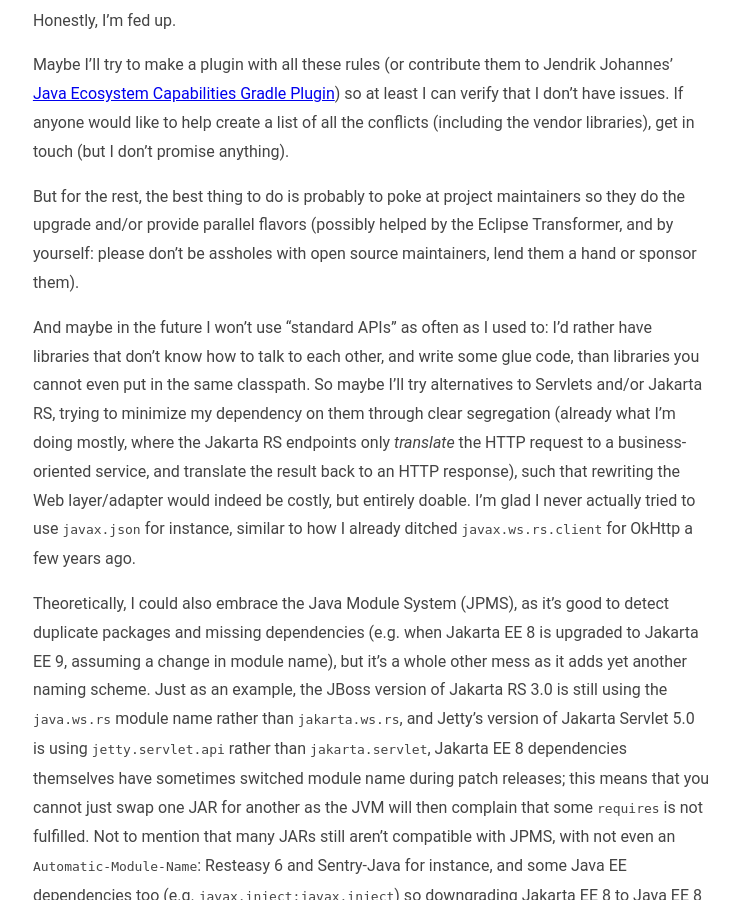
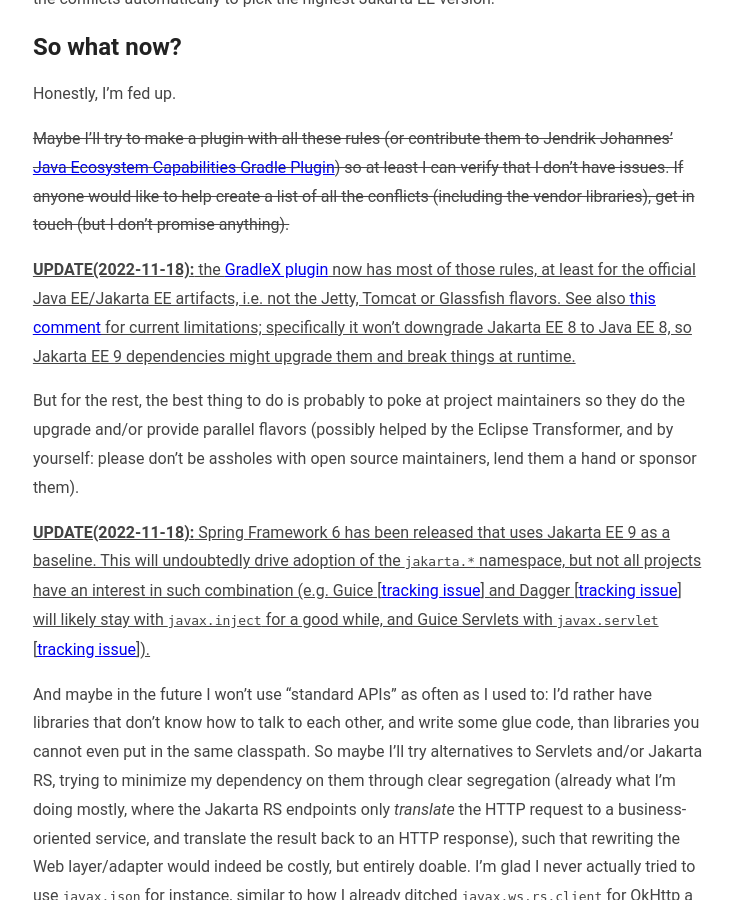
Before and after one commit to tbroyer/blog.ltgt.net, a Jekyll site: the page built from _posts/2022-04-22-javax-jakarta-mess-even-worse.md, in a window 1280 px wide and 900 px high, scrolled down 4450 px. Shown: the whole window, without its empty margins (269-1008 px from the left). Built offline with Jekyll 4.4.1, drawn with Linux system fonts in a browser that asks for light colours; Markdown is read by kramdown in place of the engine named in the settings; some of the changed text lies outside the part shown.

Commit message:
Link to java-ecosystem-capabilities plugin and add note about Spring 6

```diff
--- a/_posts/2022-04-22-javax-jakarta-mess-even-worse.md
+++ b/_posts/2022-04-22-javax-jakarta-mess-even-worse.md
@@ -5,6 +5,8 @@ discuss_url: https://dev.to/tbroyer/the-javax-to-jakarta-mess-its-even-worse-tha
 ---
 
 In the [previous post]({% post_url 2022-04-18-javax-jakarta-mess-and-gradle-solution %} "The Javax → Jakarta mess, and a Gradle solution"), I described how the Javax to Jakarta migration was a mess, but doing more research on the subject I discovered that it's actually way worse than that.
+
+<ins datetime="2022-11-18">**EDIT(2022-11-18):** There's a new/updated Gradle plugin to help us, and Spring 6 uses Jakarta EE 9 as a baseline. Continue reading for details.</ins>
 
 ## Wait, how could it be worse‽
 
@@ -60,9 +62,13 @@ Note that this rewriting wouldn't magically solve all your problems: you'd still
 
 Honestly, I'm fed up.
 
-Maybe I'll try to make a plugin with all these rules (or contribute them to Jendrik Johannes' [Java Ecosystem Capabilities Gradle Plugin](https://github.com/jjohannes/java-ecosystem-capabilities)) so at least I can verify that I don't have issues. If anyone would like to help create a list of all the conflicts (including the vendor libraries), get in touch (but I don't promise anything).
+<del datetime="2022-11-18">Maybe I'll try to make a plugin with all these rules (or contribute them to Jendrik Johannes' [Java Ecosystem Capabilities Gradle Plugin](https://github.com/jjohannes/java-ecosystem-capabilities)) so at least I can verify that I don't have issues. If anyone would like to help create a list of all the conflicts (including the vendor libraries), get in touch (but I don't promise anything).</del>
+
+<ins datetime="2022-11-18">**UPDATE(2022-11-18):** the [GradleX plugin](https://github.com/gradlex-org/java-ecosystem-capabilities) now has most of those rules, at least for the official Java EE/Jakarta EE artifacts, i.e. not the Jetty, Tomcat or Glassfish flavors. See also [this comment](https://github.com/gradlex-org/java-ecosystem-capabilities/issues/6#issuecomment-1311312175) for current limitations; specifically it won't downgrade Jakarta EE 8 to Java EE 8, so Jakarta EE 9 dependencies might upgrade them and break things at runtime.</ins>
 
 But for the rest, the best thing to do is probably to poke at project maintainers so they do the upgrade and/or provide parallel flavors (possibly helped by the Eclipse Transformer, and by yourself: please don't be assholes with open source maintainers, lend them a hand or sponsor them).
+
+<ins datetime="2022-11-18">**UPDATE(2022-11-18):** Spring Framework 6 has been released that uses Jakarta EE 9 as a baseline. This will undoubtedly drive adoption of the `jakarta.*` namespace, but not all projects have an interest in such combination (e.g. Guice [[tracking issue](https://github.com/google/guice/issues/1383)] and Dagger [[tracking issue](https://github.com/google/dagger/issues/2058)] will likely stay with `javax.inject` for a good while, and Guice Servlets with `javax.servlet` [[tracking issue](https://github.com/google/guice/issues/1490)]).</ins>
 
 And maybe in the future I won't use "standard APIs" as often as I used to: I'd rather have libraries that don't know how to talk to each other, and write some glue code, than libraries you cannot even put in the same classpath. So maybe I'll try alternatives to Servlets and/or Jakarta RS, trying to minimize my dependency on them through clear segregation (already what I'm doing mostly, where the Jakarta RS endpoints only _translate_ the HTTP request to a business-oriented service, and translate the result back to an HTTP response), such that rewriting the Web layer/adapter would indeed be costly, but entirely doable. I'm glad I never actually tried to use `javax.json` for instance, similar to how I already ditched `javax.ws.rs.client` for OkHttp a few years ago.
 
```
Also changed, not shown: _posts/2022-04-18-javax-jakarta-mess-and-gradle-solution.md (+6 -1 lines).
